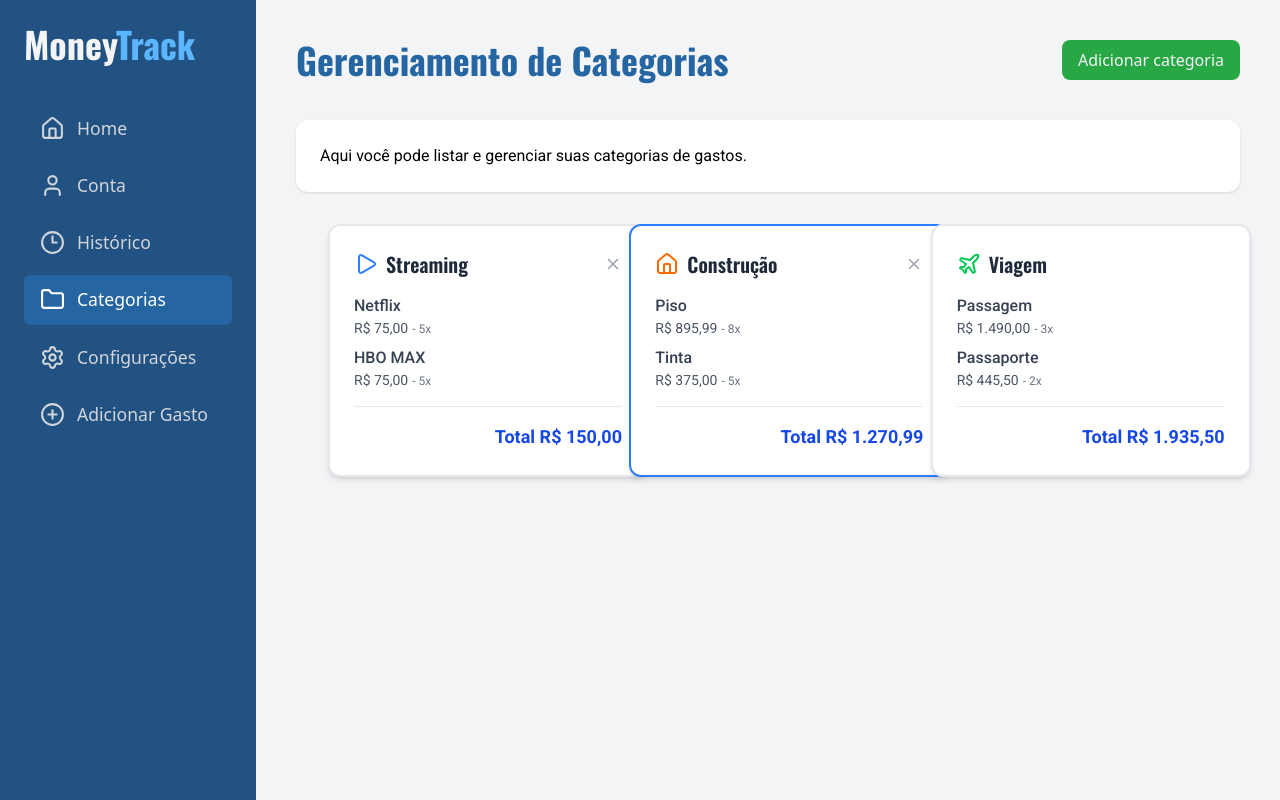
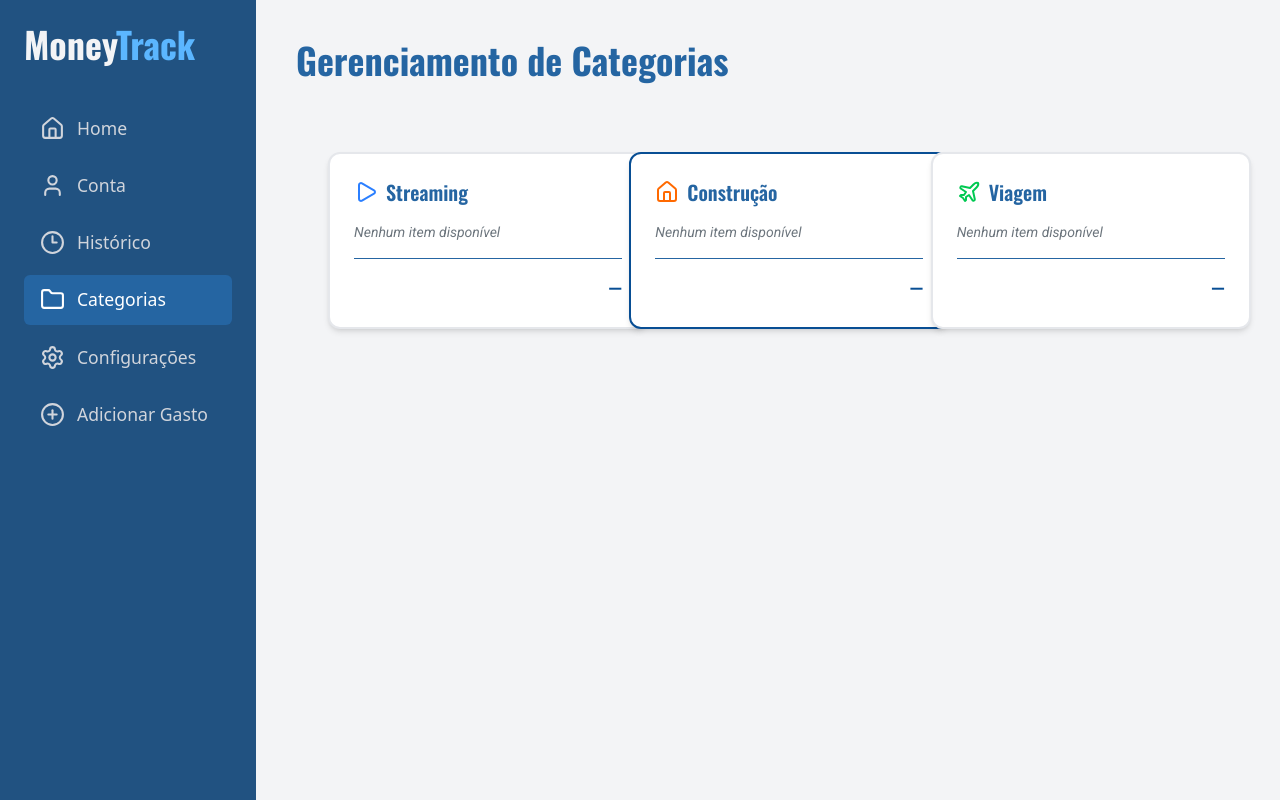
Before and after one commit to Elias700/MoneyTrack, a React (Vite) app: page /categories in a window 1280 px wide. Built offline with nearby package versions, Linux system fonts and the light colour scheme; a web font is replaced by a local one.

Commit message:
refactor(Categories): clean up cards and apply styling

```diff
--- a/src/components/UI/Cards/Cards.tsx
+++ b/src/components/UI/Cards/Cards.tsx
@@ -1,6 +1,4 @@
-
-
-import { X, Play } from 'lucide-react'; // Importe os ícones que você usará
+import { X } from 'lucide-react';
 
 interface ItemData {
   label: string;
@@ -9,20 +7,27 @@ interface ItemData {
 }
 
 interface CardProps {
-  title: string;
-  icon: React.ReactNode; // Passamos o ícone como um nó React (ex: <Play size={24} />)
-  items: ItemData[]; // Array de itens para o corpo do card
-  total: string;
+  title?: string;
+  icon?: React.ReactNode;
+  items?: ItemData[];
+  total?: string;
   isActive?: boolean;
   onClose?: () => void;
 }
 
-export function Card({ title, icon, items, total, isActive = false, onClose }: CardProps) {
+export function Card({
+  title = "",
+  icon,
+  items = [],
+  total = "",
+  isActive = false,
+  onClose
+}: CardProps) {
   return (
     <div
       className={`
         relative
-        bg-white
+        bg-(--color-primary-10)
         rounded-xl
         shadow-md
         p-6
@@ -31,40 +36,57 @@ export function Card({ title, icon, items, total, isActive = false, onClose }: C
         flex-col
         justify-between
         border-2
-        ${isActive ? 'border-blue-500' : 'border-gray-200'}
+        ${isActive ? 'border-(--color-primary-900)' : 'border-gray-200'}
       `}
     >
-      {/* HEADER (Título e Botão X) */}
+      {/* Header */}
       <div className="flex items-center justify-between mb-4">
-        <div className="flex items-center gap-2 text-gray-800">
-          {icon}
-          <h3 className="text-xl font-semibold">{title}</h3>
+        <div className="flex items-center gap-2">
+          {icon && icon}
+          <h3 className="text-xl font-semibold text-(--color-primary-500)">
+            {title}
+          </h3>
         </div>
+
         {onClose && (
-          <button onClick={onClose} className="text-gray-400 hover:text-red-500 transition-colors">
-            <X size={18} />
+          <button
+            onClick={onClose}
+            className="text-(--color-primary-200) hover:text-(--color-error)"
+          >
+            <X size={20} />
           </button>
         )}
       </div>
 
-      {/* BODY (Lista de Itens) */}
+      {/* Items */}
       <div className="mb-4">
-        {items.map((item, index) => (
-          // Use um índice ou ID único para a chave
-          <div key={index} className="mb-2 last:mb-0">
-            <p className="text-gray-700 font-medium">{item.label}</p>
-            <p className="text-gray-600 text-sm">
-              {item.value}
-              {item.details && <span className="ml-1 text-gray-500 text-xs">{item.details}</span>}
-            </p>
-          </div>
-        ))}
+        {items.length > 0 ? (
+          items.map((item, index) => (
+            <div key={index} className="mb-2 last:mb-0">
+              <p className="text-(--color-primary-800) font-medium">
+                {item.label}
+              </p>
+              <p className="text-(--color-primary-200) text-sm">
+                {item.value}
+                {item.details && (
+                  <span className="ml-1 text-(--color-primary-200) text-xs">
+                    {item.details}
+                  </span>
+                )}
+              </p>
+            </div>
+          ))
+        ) : (
+          <p className="text-(--color-primary-200) text-sm italic">
+            Nenhum item disponível
+          </p>
+        )}
       </div>
 
-      {/* FOOTER (Total) */}
-      <div className="mt-auto pt-4 border-t border-gray-200 text-right">
-        <p className="text-lg font-bold text-blue-700">
-          Total {total}
+      {/* Footer */}
+      <div className="mt-auto pt-4 border-t border-(--color-primary-500) text-right">
+        <p className="text-lg font-bold text-(--color-primary-900)">
+          {total ? `Total ${total}` : "—"}
         </p>
       </div>
     </div>
--- /dev/null
+++ b/src/components/UI/Modal/Modal.tsx
@@ -0,0 +1,33 @@
+import React from "react";
+import { X } from "lucide-react";
+
+interface ModalProps {
+  isOpen: boolean;
+  onClose: () => void;
+  title?: string;
+  children: React.ReactNode;
+}
+
+export default function Modal({ isOpen, onClose, title, children }: ModalProps) {
+  if (!isOpen) return null;
+
+  return (
+    <div className="fixed inset-0 bg-black/50 backdrop-blur-sm flex items-center justify-center z-50">
+      <div className="bg-white w-full max-w-lg p-6 rounded-2xl shadow-lg relative animate-fadeIn">
+
+        {/* Header */}
+        {title && (
+          <div className="flex justify-between items-center mb-5">
+            <h2 className="text-2xl font-semibold text-(--color-primary-500)">{title}</h2>
+            <button onClick={onClose} className="text-(--color-primary-300) hover:text-red-500 transition">
+              <X size={22} />
+            </button>
+          </div>
+        )}
+
+        {/* Content */}
+        <div>{children}</div>
+      </div>
+    </div>
+  );
+}
--- a/src/index.css
+++ b/src/index.css
@@ -13,7 +13,8 @@
   --color-primary-600: #1E5AA8;
   --color-primary-700: #215281;
   --color-primary-800: #1A436D;
-  --color-primary-900: #1C1C1C;
+  --color-primary-900: #084e94;
+  --color-primary-1000: #1C1C1C;
 
   --color-desabled: #6f818b;
 
--- /dev/null
+++ b/src/pages/Categories/AddCategoryModal.tsx
@@ -0,0 +1,10 @@
+
+const AddCategoryModal = () => {
+    return (
+        <div>
+
+        </div>
+    )
+};
+
+export default AddCategoryModal;
--- a/src/pages/Categories/Categories.tsx
+++ b/src/pages/Categories/Categories.tsx
@@ -1,72 +1,73 @@
-
+import { useState } from "react";
 import { BtnConfirm } from "../../components/UI/Buttons/Buttons";
 import { Play, Home as HomeIcon, Plane } from 'lucide-react';
-import { Card } from '../../components/UI/Cards/Cards'
-
-const streamingData = {
-    title: "Streaming",
-    icon: <Play size={24} className="text-blue-500" />,
-    total: "R$ 150,00",
-    items: [
-        { label: "Netflix", value: "R$ 75,00", details: "- 5x" },
-        { label: "HBO MAX", value: "R$ 75,00", details: "- 5x" },
-    ],
-    isActive: false,
-};
-
-const construcaoData = {
-    title: "Construção",
-    icon: <HomeIcon size={24} className="text-orange-500" />,
-    total: "R$ 1.270,99",
-    items: [
-        { label: "Piso", value: "R$ 895,99", details: "- 8x" },
-        { label: "Tinta", value: "R$ 375,00", details: "- 5x" },
-    ],
-    isActive: true,
-};
-
-const cardsData = [streamingData, construcaoData,];
+import { Card } from '../../components/UI/Cards/Cards';
+import Modal from "../../components/UI/Modal/Modal";
 
 const Categories = () => {
+  const [isModalOpen, setIsModalOpen] = useState(false);
 
   return (
     <main className="flex-1 w-full bg-(--color-primary-50) p-10 overflow-y-auto">
+
+      {/* Header */}
       <div className="flex justify-between items-start mb-10">
         <h1 className="text-4xl font-bold text-(--color-primary-500)">
           Gerenciamento de Categorias
         </h1>
-                <BtnConfirm />
 
       </div>
 
-            <div className="p-6 bg-white rounded-xl shadow">
-                <p>Aqui você pode listar e gerenciar suas categorias de gastos.</p>
+      {/* Grid de Cards */}
+      <div className="grid grid-cols-1 md:grid-cols-2 lg:grid-cols-3 gap-6 p-8">
+        <Card title="Streaming" icon={<Play size={24} className="text-blue-500" />} />
+        <Card title="Construção" icon={<HomeIcon size={24} className="text-orange-500" />} isActive />
+        <Card title="Viagem" icon={<Plane size={24} className="text-green-500" />} />
       </div>
 
-            <div className="grid grid-cols-1 md:grid-cols-2 lg:grid-cols-3 gap-6 p-8">
-
-                {cardsData.map((data, index) => (
-                    <Card
-                        key={index}
-                        title={data.title}
-                        icon={data.icon}
-                        items={data.items}
-                        total={data.total}
-                        isActive={data.isActive}
-                        onClose={() => console.log(`Fechou ${data.title}`)}
-                    />
-                ))}
-
-                <Card
-                    title={"Viagem"}
-                    icon={<Plane size={24} className="text-green-500" />}
-                    items={[
-                        { label: "Passagem", value: "R$ 1.490,00", details: "- 3x" },
-                        { label: "Passaporte", value: "R$ 445,50", details: "- 2x" }
-                    ]}
-                    total={"R$ 1.935,50"}
+      {/* Modal reutilizável */}
+      <Modal
+        isOpen={isModalOpen}
+        onClose={() => setIsModalOpen(false)}
+        title="Add Category"
+      >
+        {/* Formulário dentro do modal */}
+        <form className="flex flex-col gap-4">
+          <div className="flex flex-col gap-1">
+            <label className="font-medium text-(--color-primary-800)">Category Name</label>
+            <input
+              type="text"
+              placeholder="Enter category name"
+              className="p-2 rounded-lg border border-(--color-primary-300) focus:outline-none focus:ring-2 focus:ring-(--color-primary-400)"
             />
           </div>
+
+          <div className="flex flex-col gap-1">
+            <label className="font-medium text-(--color-primary-800)">Description (optional)</label>
+            <input
+              type="text"
+              placeholder="Enter description"
+              className="p-2 rounded-lg border border-(--color-primary-300) focus:outline-none focus:ring-2 focus:ring-(--color-primary-400)"
+            />
+          </div>
+
+          <div className="flex justify-end gap-3 mt-4">
+            <button
+              type="button"
+              className="px-4 py-2 rounded-lg bg-gray-200 hover:bg-gray-300 transition"
+              onClick={() => setIsModalOpen(false)}
+            >
+              Cancel
+            </button>
+            <button
+              type="submit"
+              className="px-4 py-2 rounded-lg bg-(--color-primary-500) text-white hover:bg-(--color-primary-600) transition"
+            >
+              Save
+            </button>
+          </div>
+        </form>
+      </Modal>
     </main>
   );
 };
--- a/src/pages/Home/Home.tsx
+++ b/src/pages/Home/Home.tsx
@@ -12,7 +12,7 @@ const Home = () => {
           Resumo do mês <br /> de Novembro
         </h1>
 
-        <div className="text-right">
+        <div className="text-right flex gap-10">
           <p className="text-2xl font-medium text-(--color-primary-700)">Elias Ribeiro</p>
           <p onClick={() => navigate("/login")}>Login</p>
           <p onClick={() => navigate("/cadastro")}>Cadatro</p>
```
Lines whose indentation alone changed are shown as unchanged.
